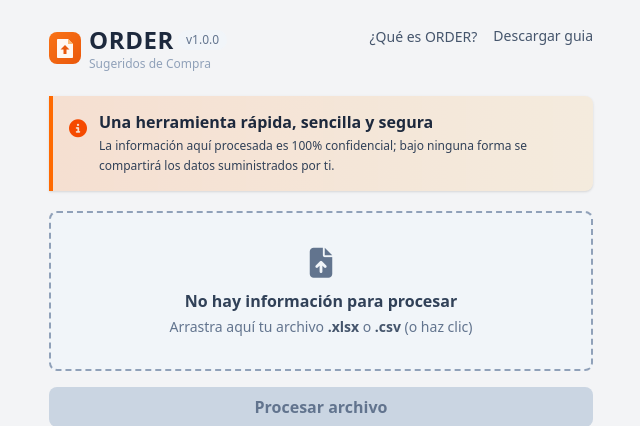
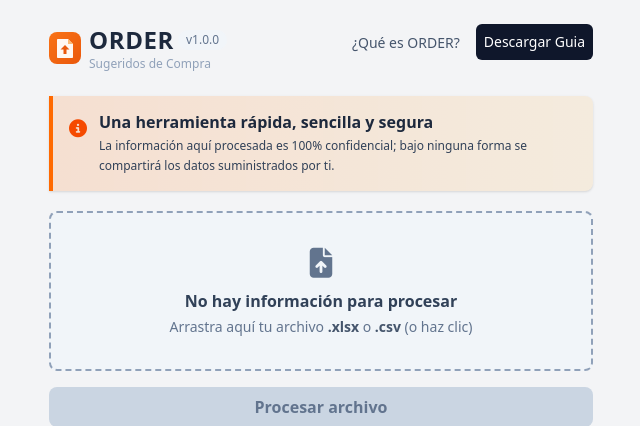
Before and after one commit to Bafaf23/order, a Flask app: page / in a window 1280 px wide. Shown: the top 426 px of the page, without its empty margins (319-959 px from the left). Run offline with Flask 3, Linux system fonts and the light colour scheme; style sheets or scripts are compiled from the project's sources; some libraries are stand-ins or nearby versions.

Commit message:
Update layout styling and text for improved UI consistency
- Changed list item styling to enhance visibility with a new background color and padding.
- Corrected the text for the download link to capitalize "Guia" for consistency in presentation.

```diff
--- a/templates/_layout.html
+++ b/templates/_layout.html
@@ -57,9 +57,9 @@
             >
               ¿Qué es ORDER?
             </button>
-            <li class="text-sm font-medium text-slate-600 hover:text-emerald-600 transition-colors">
+            <li class="text-sm text-white hover:text-gray-200 font-medium bg-slate-900 p-2 rounded-md transition-colors">
               <a download href="{{url_for('static', filename='docs/analisis_OC.xlsx')}}">
-                Descargar guia
+                Descargar Guia
               </a>
             </li>
           </li>
```
